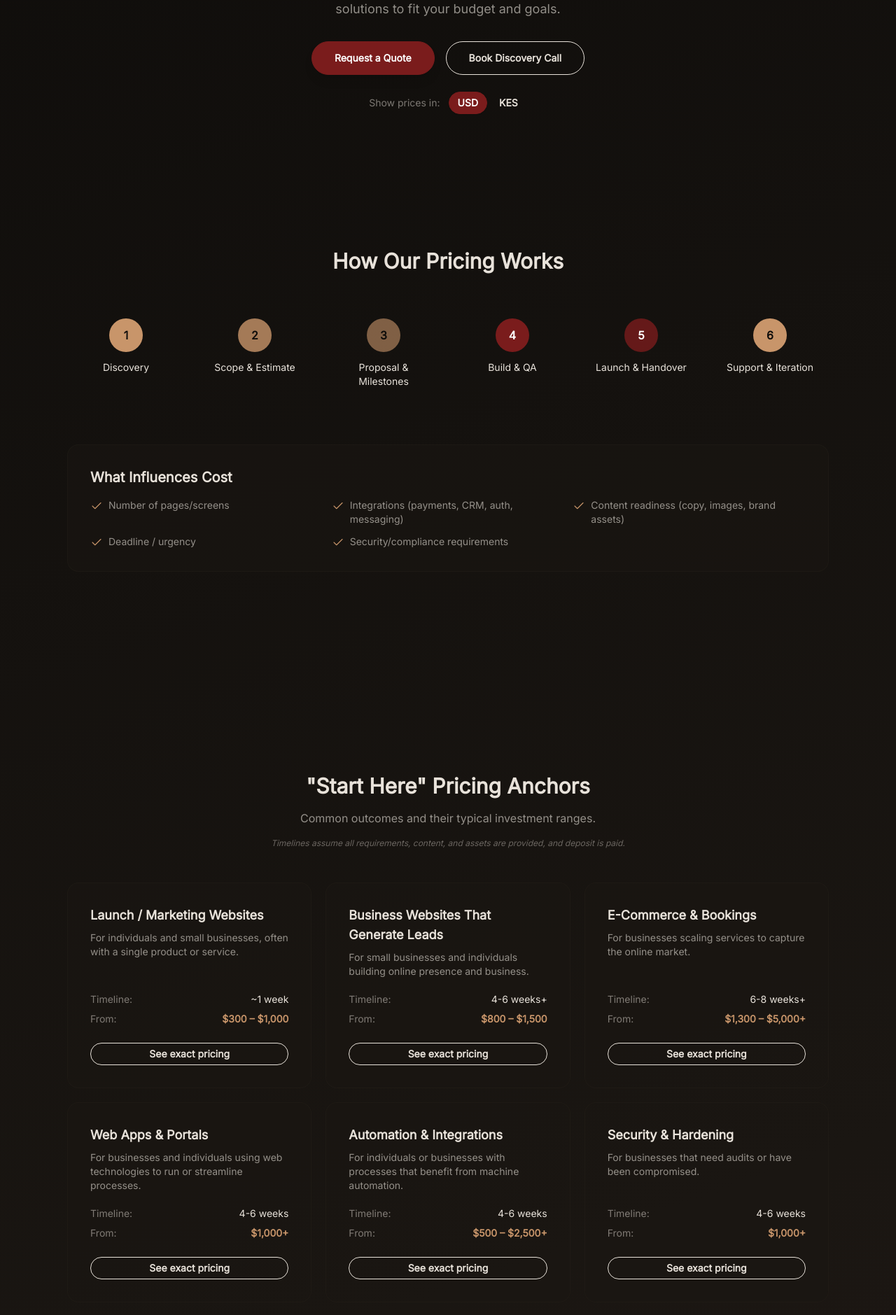
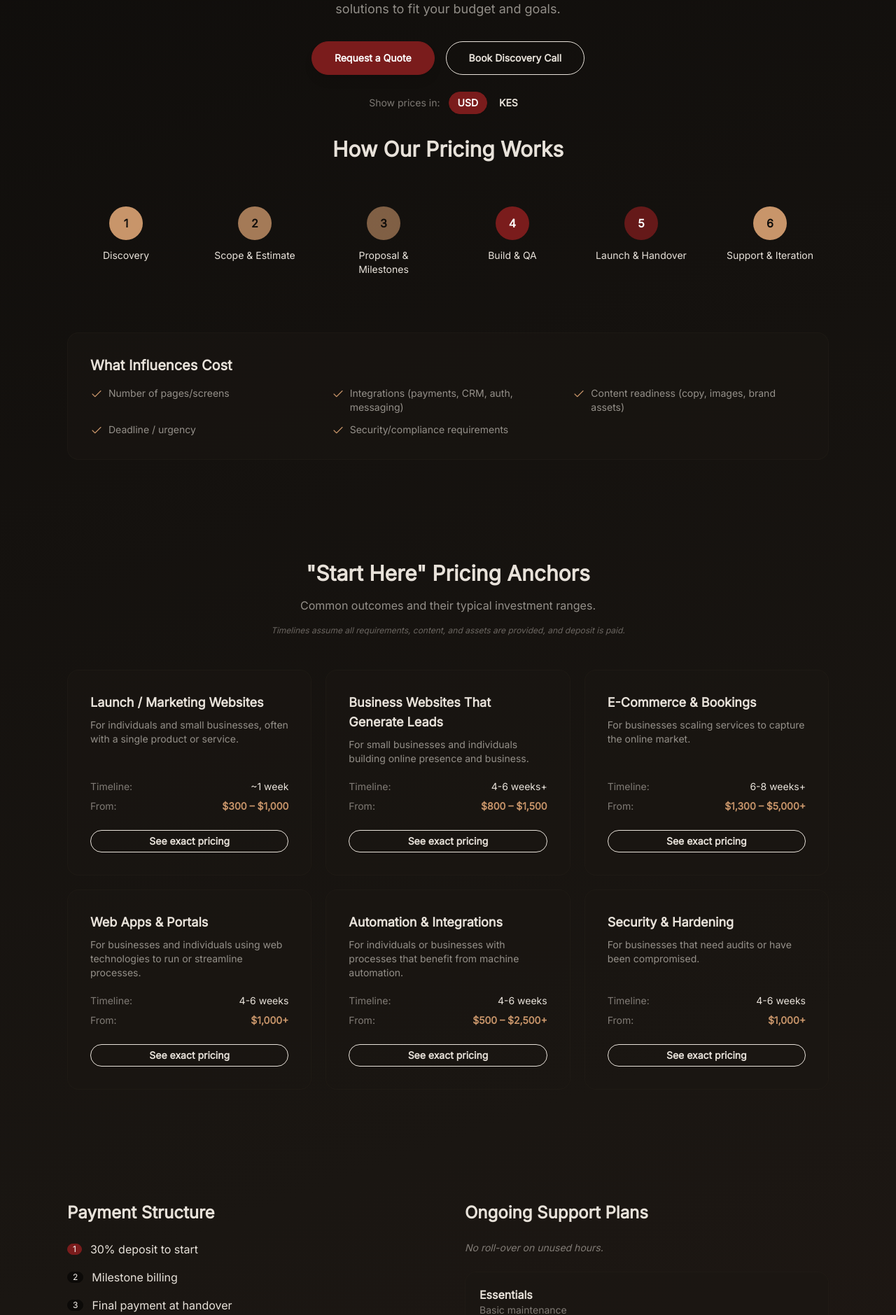
Before and after one commit to acoruss/acoruss.github.io, a Django app: page /pricing/ in a window 1280 px wide. Shown: the part 267-2146 px from the top of the page at 70% size. Run offline with Django 5.2, Linux system fonts and the light colour scheme.

Commit message:
feat: adjust padding for sections in multiple templates for improved layout

```diff
--- a/src/templates/contact.html
+++ b/src/templates/contact.html
@@ -8,7 +8,7 @@ Get in touch with us. We'd love to hear about your project and help you bring it
 
 {% block content %}
 <!-- Contact Hero -->
-<section class="pt-32 pb-20">
+<section class="pt-32 pb-10">
     <div class="max-w-6xl mx-auto px-4 sm:px-6 lg:px-8 text-center" data-animate>
         <div
             class="inline-flex items-center gap-2 bg-accent/10 border border-accent/20 rounded-full px-4 py-1.5 mb-4 text-accent text-xs font-semibold uppercase tracking-wider">
@@ -23,7 +23,7 @@ Get in touch with us. We'd love to hear about your project and help you bring it
 </section>
 
 <!-- Contact Form + Info -->
-<section class="py-20 sm:py-28">
+<section class="pt-8 pb-20 sm:pt-12 sm:pb-28">
     <div class="max-w-6xl mx-auto px-4 sm:px-6 lg:px-8">
         <div class="grid md:grid-cols-3 gap-12">
             <!-- Form -->
--- a/src/templates/pricing.html
+++ b/src/templates/pricing.html
@@ -8,7 +8,7 @@ more.{% endblock %}
 
 {% block content %}
 <!-- Pricing Hero -->
-<section class="pt-32 pb-20">
+<section class="pt-32 pb-10">
     <div class="max-w-6xl mx-auto px-4 sm:px-6 lg:px-8 text-center" data-animate>
         <div
             class="inline-flex items-center gap-2 bg-accent/10 border border-accent/20 rounded-full px-4 py-1.5 mb-4 text-accent text-xs font-semibold uppercase tracking-wider">
@@ -37,7 +37,7 @@ more.{% endblock %}
 </section>
 
 <!-- How Pricing Works -->
-<section class="py-20 sm:py-28">
+<section class="pt-8 pb-16 sm:pt-12 sm:pb-20">
     <div class="max-w-6xl mx-auto px-4 sm:px-6 lg:px-8">
         <h2 class="text-3xl font-bold text-center mb-12">How Our Pricing Works</h2>
 
@@ -131,7 +131,7 @@ more.{% endblock %}
 </section>
 
 <!-- Pricing Buckets -->
-<section class="py-20 sm:py-28">
+<section class="py-16 sm:py-20">
     <div class="max-w-6xl mx-auto px-4 sm:px-6 lg:px-8">
         <h2 class="text-3xl font-bold text-center mb-4">"Start Here" Pricing Anchors</h2>
         <p class="text-base-content/60 text-center mb-4 max-w-2xl mx-auto">Common outcomes and their typical investment
@@ -255,7 +255,7 @@ more.{% endblock %}
 </section>
 
 <!-- Payment Structure -->
-<section class="py-20 sm:py-28">
+<section class="py-16 sm:py-20">
     <div class="max-w-6xl mx-auto px-4 sm:px-6 lg:px-8">
         <div class="grid md:grid-cols-2 gap-12">
             <!-- Payment Structure -->
@@ -390,7 +390,7 @@ more.{% endblock %}
 </section>
 
 <!-- FAQ -->
-<section class="py-20 sm:py-28">
+<section class="py-16 sm:py-20">
     <div class="max-w-3xl mx-auto px-4 sm:px-6 lg:px-8">
         <h2 class="text-3xl font-bold text-center mb-12">Frequently Asked Questions</h2>
 
@@ -454,7 +454,7 @@ more.{% endblock %}
 </section>
 
 <!-- Final CTA -->
-<section class="py-20 sm:py-28">
+<section class="py-16 sm:py-20">
     <div class="max-w-3xl mx-auto px-4 sm:px-6 lg:px-8 text-center" data-animate>
         <h2 class="text-3xl font-bold mb-4">Ready to Get <span class="text-accent">Started?</span></h2>
         <p class="text-lg text-base-content/60 mb-8">Let's scope your project and find the right plan for you.</p>
--- a/src/templates/products.html
+++ b/src/templates/products.html
@@ -9,7 +9,7 @@ Products built and powered by Acoruss — from event discovery to AI-driven plat
 
 {% block content %}
 <!-- Products Hero -->
-<section class="pt-32 pb-20">
+<section class="pt-32 pb-10">
     <div class="max-w-6xl mx-auto px-4 sm:px-6 lg:px-8 text-center" data-animate>
         <div
             class="inline-flex items-center gap-2 bg-accent/10 border border-accent/20 rounded-full px-4 py-1.5 mb-4 text-accent text-xs font-semibold uppercase tracking-wider">
--- a/src/templates/projects.html
+++ b/src/templates/projects.html
@@ -7,7 +7,7 @@
 
 {% block content %}
 <!-- Projects Hero -->
-<section class="pt-32 pb-20">
+<section class="pt-32 pb-10">
     <div class="max-w-6xl mx-auto px-4 sm:px-6 lg:px-8 text-center" data-animate>
         <div
             class="inline-flex items-center gap-2 bg-accent/10 border border-accent/20 rounded-full px-4 py-1.5 mb-4 text-accent text-xs font-semibold uppercase tracking-wider">
@@ -21,7 +21,7 @@
 </section>
 
 <!-- Category Tabs -->
-<section class="py-20 sm:py-28">
+<section class="pt-6 pb-20 sm:pb-28">
     <div class="max-w-6xl mx-auto px-4 sm:px-6 lg:px-8">
         <!-- Tab Navigation -->
         <div class="flex flex-wrap justify-center gap-2 mb-12" role="tablist">
@@ -209,7 +209,7 @@
 </section>
 
 <!-- CTA -->
-<section class="py-20 sm:py-28">
+<section class="py-16 sm:py-20">
     <div class="max-w-3xl mx-auto px-4 sm:px-6 lg:px-8 text-center" data-animate>
         <h2 class="text-3xl font-bold mb-4">Have a Project in Mind?</h2>
         <p class="text-lg text-base-content/60 mb-8">Let's discuss how we can bring your idea to life.</p>
--- a/src/templates/services.html
+++ b/src/templates/services.html
@@ -8,7 +8,7 @@ your needs.{% endblock %}
 
 {% block content %}
 <!-- Services Hero -->
-<section class="pt-32 pb-20">
+<section class="pt-32 pb-10">
     <div class="max-w-6xl mx-auto px-4 sm:px-6 lg:px-8 text-center" data-animate>
         <div
             class="inline-flex items-center gap-2 bg-accent/10 border border-accent/20 rounded-full px-4 py-1.5 mb-4 text-accent text-xs font-semibold uppercase tracking-wider">
@@ -30,7 +30,7 @@ your needs.{% endblock %}
 </section>
 
 <!-- Service Tabs -->
-<section class="py-20 sm:py-28">
+<section class="pt-6 pb-20 sm:pb-28">
     <div class="max-w-6xl mx-auto px-4 sm:px-6 lg:px-8">
         <!-- Tab Navigation -->
         <div class="flex flex-wrap justify-center gap-2 mb-12" role="tablist">
```
Also changed, not shown: src/templates/about.html (+6 -6 lines).
